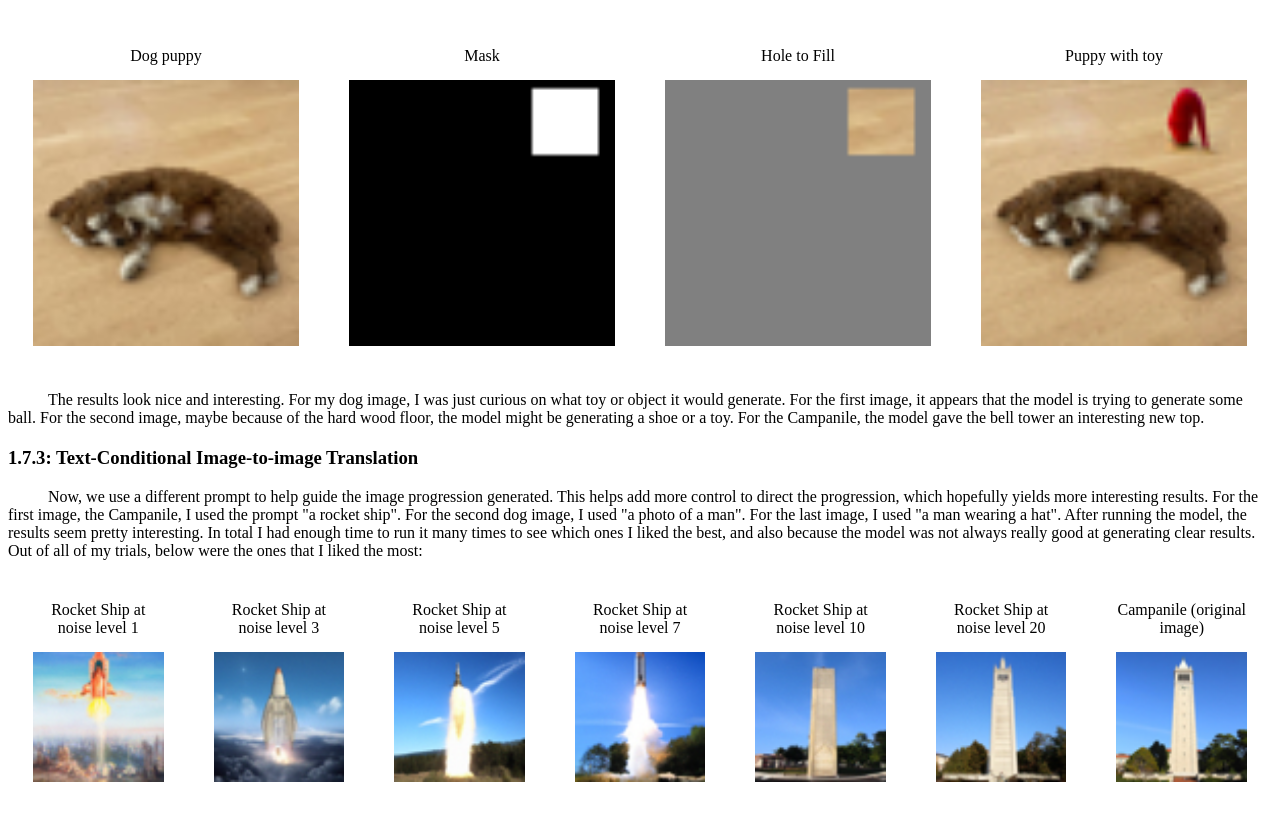
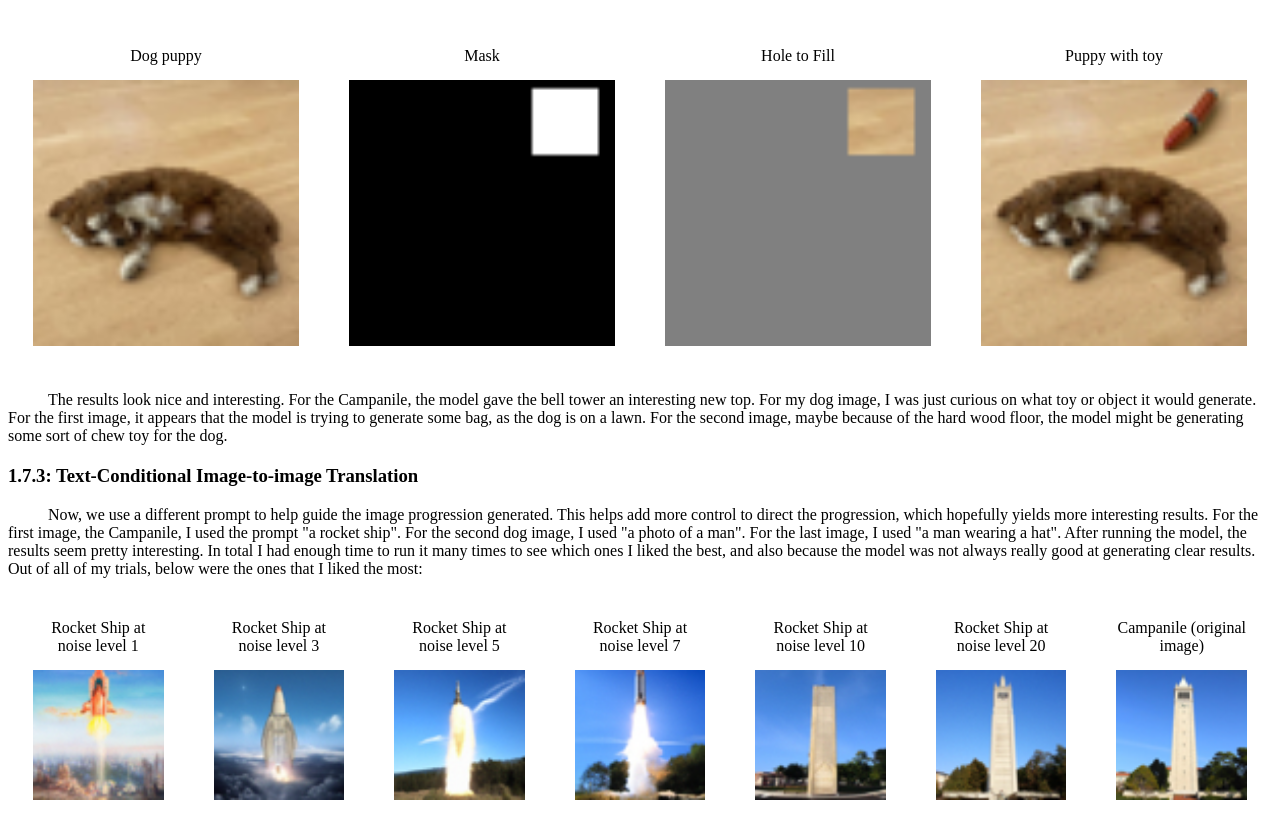
Before and after one commit to alanzu101/alanzu101.github.io, a plain HTML site: page 5/index.html in a window 1280 px wide. Shown: the part 8742-9575 px from the top of the page. Drawn offline with Linux system fonts and the light colour scheme.

Commit message:
added better images

```diff
--- a/5/index.html
+++ b/5/index.html
@@ -646,15 +646,15 @@
             </div>
             <div class="progress-row">
                 <div class="description">Puppy with toy</div>
-                <img class="image" src="im1/p172/3o.png" alt="Image 1">
+                <img class="image" src="im1/p172/4o.png" alt="Image 1">
             </div>
         </div>
         <p>
             The results look nice and interesting.
+            For the Campanile, the model gave the bell tower an interesting new top.
             For my dog image, I was just curious on what toy or object it would generate.
-            For the first image, it appears that the model is trying to generate some ball.
-            For the second image, maybe because of the hard wood floor, the model might be generating a shoe or a toy.
-            For the Campanile, the model gave the bell tower an interesting new top.
+            For the first image, it appears that the model is trying to generate some bag, as the dog is on a lawn.
+            For the second image, maybe because of the hard wood floor, the model might be generating some sort of chew toy for the dog.
         </p>
     </div>
 
```
Also changed, not shown: 5/im1/p172/2o.png, 5/im1/p172/3o.png (deleted), 5/im1/p172/4o.png (added).
